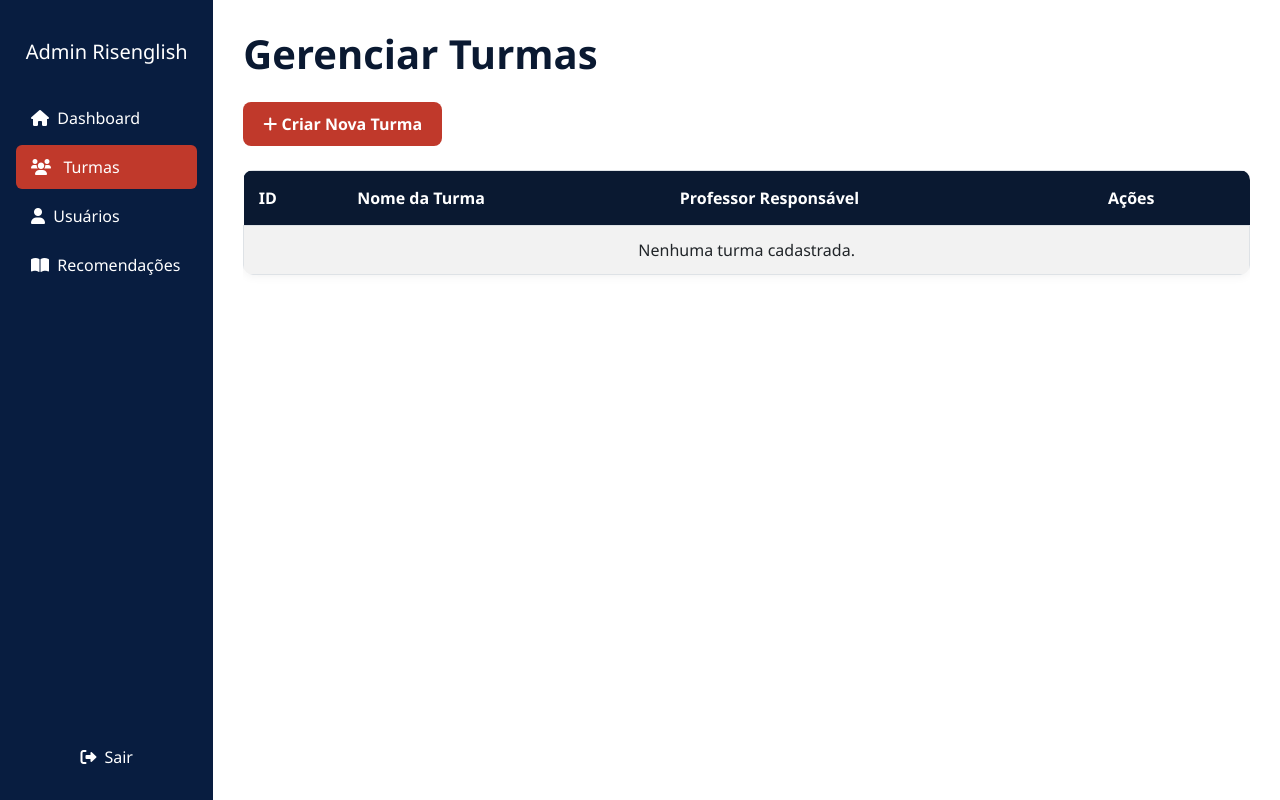
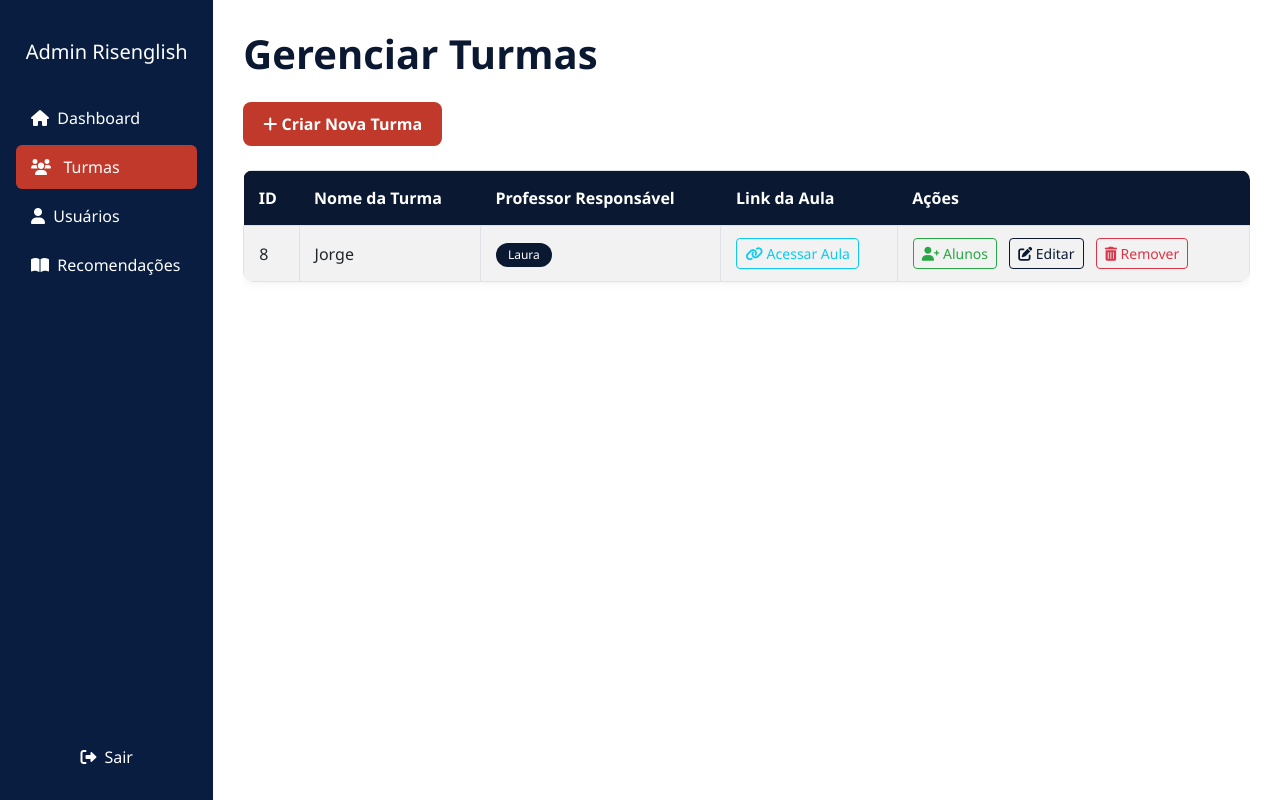
Before and after one commit to jorgeapontes/Risenglish, a PHP site: page /admin/gerenciar_turmas.php in a window 1280 px wide. Run offline with PHP 8.4, Linux system fonts and the light colour scheme; a user stored in the database is signed in; data comes from the database, SQL or seed files in the repository; data that the repository does not hold is empty.

Commit message:
add link das aulas

```diff
--- a/php/admin/gerenciar_turmas.php
+++ b/php/admin/gerenciar_turmas.php
@@ -14,6 +14,7 @@ $tipo_mensagem = '';
 if ($_SERVER["REQUEST_METHOD"] == "POST" && isset($_POST['acao']) && ($_POST['acao'] == 'add_turma' || $_POST['acao'] == 'editar_turma')) {
     $nome_turma = $_POST['nome_turma'];
     $professor_id = $_POST['professor_id'];
+    $link_aula = $_POST['link_aula'] ?? null;
     $turma_id = $_POST['turma_id'] ?? null;
     $acao = $_POST['acao'];
 
@@ -21,11 +22,11 @@ if ($_SERVER["REQUEST_METHOD"] == "POST" && isset($_POST['acao']) && ($_POST['ac
 
     try {
         if ($acao == 'add_turma') {
-            $sql = "INSERT INTO turmas (nome_turma, professor_id, inicio_turma) VALUES (:nome_turma, :professor_id, :inicio_turma)";
+            $sql = "INSERT INTO turmas (nome_turma, professor_id, inicio_turma, link_aula) VALUES (:nome_turma, :professor_id, :inicio_turma, :link_aula)";
             $stmt = $pdo->prepare($sql);
             $mensagem = "Turma <strong>{$nome_turma}</strong> criada e associada com sucesso!";
         } else {
-            $sql = "UPDATE turmas SET nome_turma = :nome_turma, professor_id = :professor_id, inicio_turma = :inicio_turma WHERE id = :turma_id";
+            $sql = "UPDATE turmas SET nome_turma = :nome_turma, professor_id = :professor_id, inicio_turma = :inicio_turma, link_aula = :link_aula WHERE id = :turma_id";
             $stmt = $pdo->prepare($sql);
             $stmt->bindParam(':turma_id', $turma_id);
             $mensagem = "Turma <strong>{$nome_turma}</strong> atualizada com sucesso!";
@@ -34,6 +35,7 @@ if ($_SERVER["REQUEST_METHOD"] == "POST" && isset($_POST['acao']) && ($_POST['ac
         $stmt->bindParam(':nome_turma', $nome_turma);
         $stmt->bindParam(':professor_id', $professor_id);
         $stmt->bindParam(':inicio_turma', $inicio_turma);
+        $stmt->bindParam(':link_aula', $link_aula);
         $stmt->execute();
         $tipo_mensagem = 'success';
 
@@ -358,12 +360,13 @@ $professores = $pdo->query($sql_professores)->fetchAll(PDO::FETCH_ASSOC);
                         <th>ID</th>
                         <th>Nome da Turma</th>
                         <th>Professor Responsável</th>
+                        <th>Link da Aula</th>
                         <th>Ações</th>
                     </tr>
                 </thead>
                 <tbody>
                     <?php if (empty($turmas)): ?>
-                        <tr><td colspan="4" class="text-center">Nenhuma turma cadastrada.</td></tr>
+                        <tr><td colspan="5" class="text-center">Nenhuma turma cadastrada.</td></tr>
                     <?php else: ?>
                         <?php foreach ($turmas as $turma): ?>
                         <tr>
@@ -375,11 +378,20 @@ $professores = $pdo->query($sql_professores)->fetchAll(PDO::FETCH_ASSOC);
                                 </span>
                             </td>
                             <td>
+                                <?php if (!empty($turma['link_aula'])): ?>
+                                    <a href="<?= htmlspecialchars($turma['link_aula']) ?>" target="_blank" class="btn btn-sm btn-outline-info">
+                                        <i class="fas fa-link"></i> Acessar Aula
+                                    </a>
+                                <?php else: ?>
+                                    <span class="text-muted">Nenhum link</span>
+                                <?php endif; ?>
+                            </td>
+                            <td>
                                 <a href="gerenciar_alunos_turmas.php?turma_id=<?= $turma['id'] ?>" class="btn btn-sm btn-outline-success me-2">
                                     <i class="fas fa-user-plus"></i> Alunos
                                 </a>
                                 <button class="btn btn-sm btn-outline-primary me-2"
-                                        onclick="openEditTurmaModal(<?= $turma['id'] ?>, '<?= htmlspecialchars($turma['nome_turma'], ENT_QUOTES) ?>', '<?= htmlspecialchars($turma['professor_id'] ?? '', ENT_QUOTES) ?>')">
+                                        onclick="openEditTurmaModal(<?= $turma['id'] ?>, '<?= htmlspecialchars($turma['nome_turma'], ENT_QUOTES) ?>', '<?= htmlspecialchars($turma['professor_id'] ?? '', ENT_QUOTES) ?>', '<?= htmlspecialchars($turma['link_aula'] ?? '', ENT_QUOTES) ?>')">
                                     <i class="fas fa-edit"></i> Editar
                                 </button>
                                 <button class="btn btn-sm btn-outline-danger"
@@ -426,6 +438,11 @@ $professores = $pdo->query($sql_professores)->fetchAll(PDO::FETCH_ASSOC);
                 <?php endif; ?>
             </div>
 
+            <div class="mb-3">
+                <label for="link_aula" class="form-label">Link da Aula (Opcional)</label>
+                <input type="url" class="form-control" id="link_aula" name="link_aula" >
+            </div>
+
         </div>
         <div class="modal-footer">
           <button type="button" class="btn btn-secondary" data-bs-dismiss="modal">Cancelar</button>
@@ -450,15 +467,17 @@ $professores = $pdo->query($sql_professores)->fetchAll(PDO::FETCH_ASSOC);
         document.getElementById('turma_id').value = '';
         document.getElementById('nome_turma').value = '';
         document.getElementById('professor_id').value = '';
+        document.getElementById('link_aula').value = '';
         document.getElementById('btn_salvar_turma').innerText = 'Salvar Turma';
     }
 
-    function openEditTurmaModal(id, nome, professorId) {
+    function openEditTurmaModal(id, nome, professorId, linkAula) {
         document.getElementById('modalAddTurmaLabel').innerText = `Editar Turma: ${nome}`;
         document.getElementById('turma_acao').value = 'editar_turma';
         document.getElementById('turma_id').value = id;
         document.getElementById('nome_turma').value = nome;
         document.getElementById('professor_id').value = professorId;
+        document.getElementById('link_aula').value = linkAula;
         document.getElementById('btn_salvar_turma').innerText = 'Atualizar Turma';
 
         var myModal = new bootstrap.Modal(document.getElementById('modalAddTurma'));
```
Also changed, not shown: php/aluno/detalhes_aula.php (+24 -1 lines), php/aluno/minhas_aulas.php (+10 -6 lines), php/professor/detalhes_aula.php (+20 -1 lines), risenglish (5).sql (renamed from risenglish (3).sql, +32 -7 lines).
